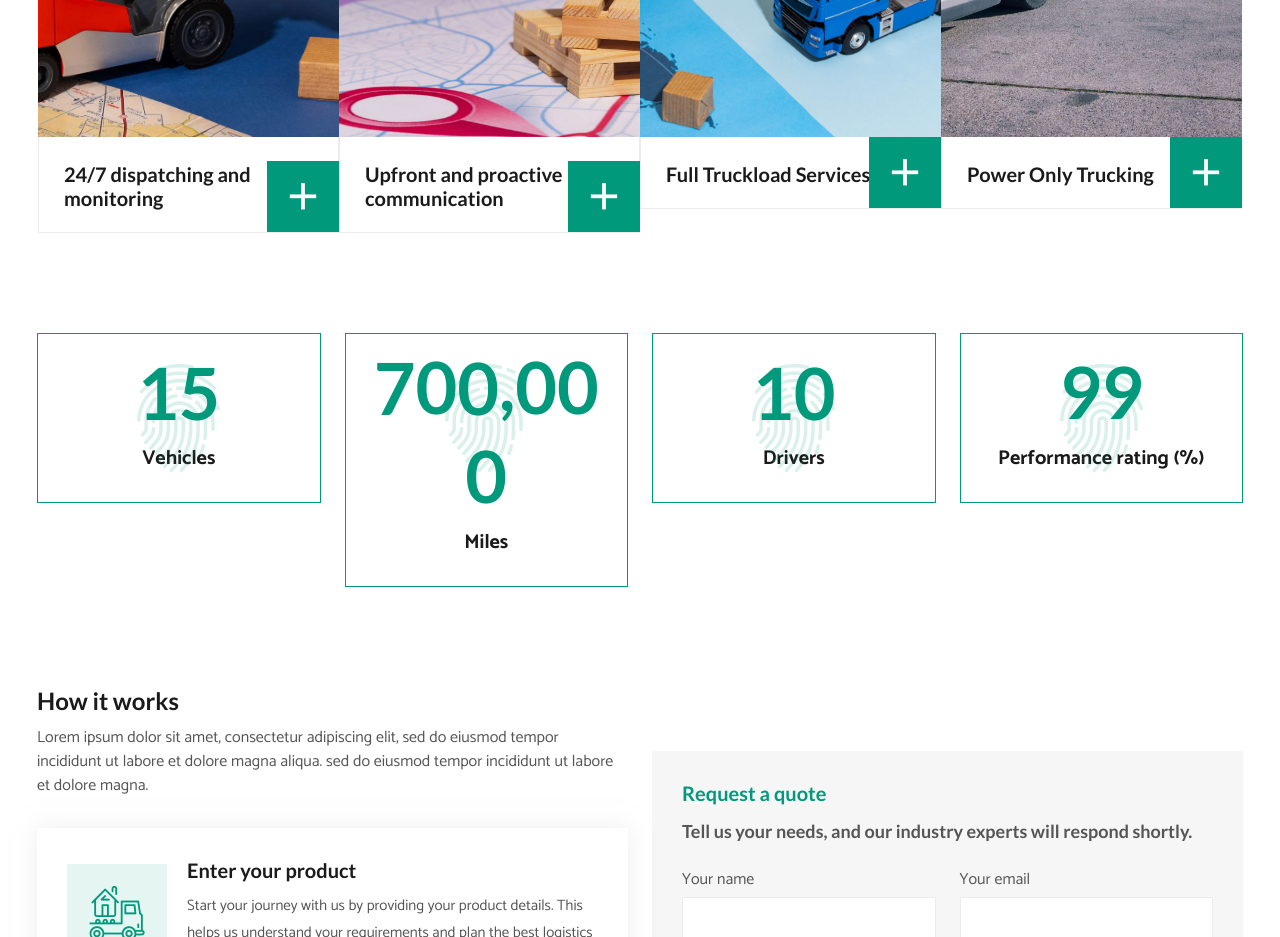
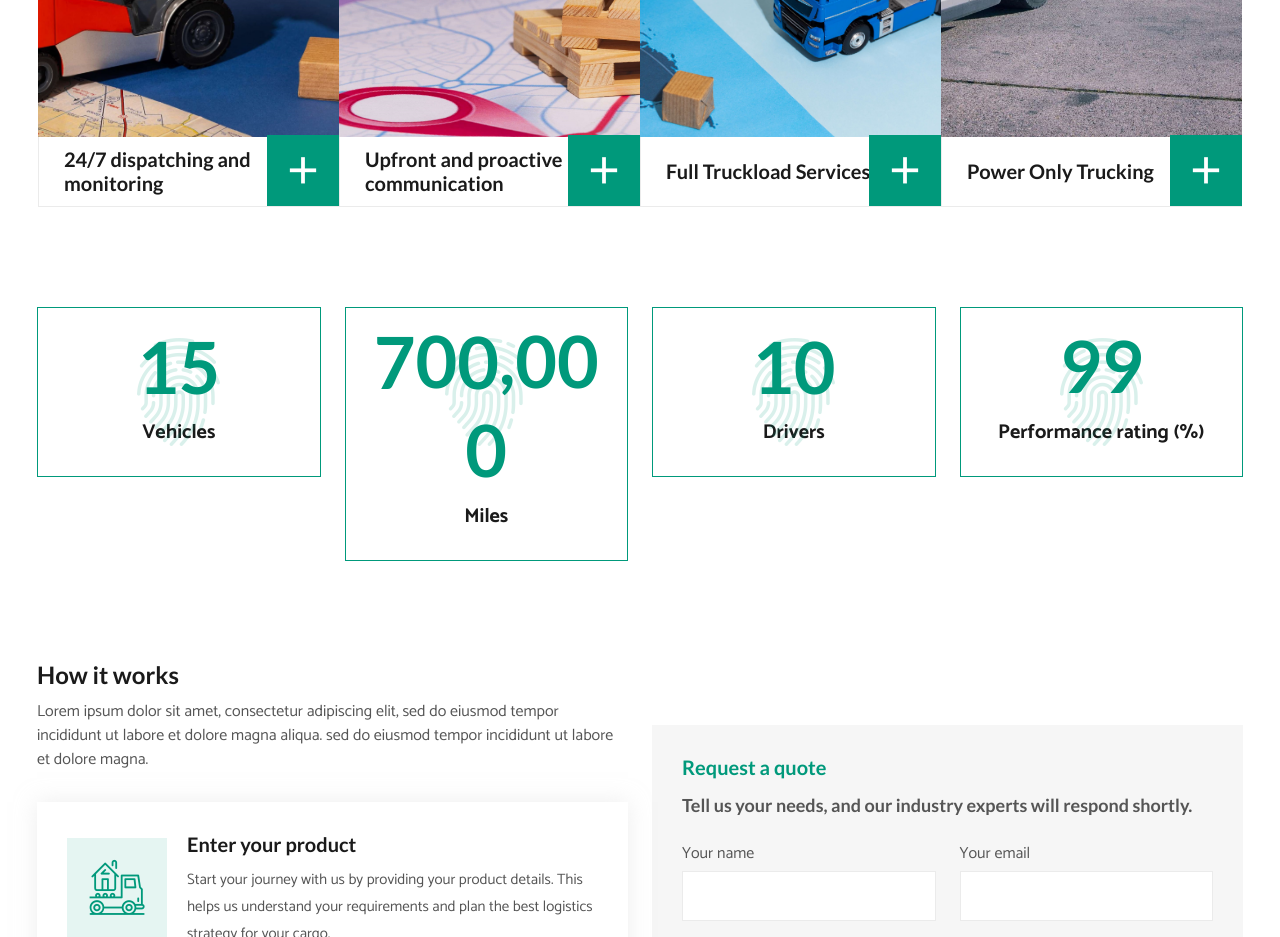
Before and after one commit to Zafarbek1810/SimonaINC, a plain HTML site: page index.html in a window 1280 px wide. Shown: the part 1720-2657 px from the top of the page. Drawn offline with Linux system fonts and the light colour scheme.

Commit message:
change service text

```diff
--- a/assets/css/style.css
+++ b/assets/css/style.css
@@ -1039,11 +1039,17 @@ button:focus {
 }
 
 .service-item .service-bottom {
-  padding: 25px 25px 22px;
+  padding: 10px 25px 10px;
   border-left: 1px solid #ebebeb;
   border-right: 1px solid #ebebeb;
   border-bottom: 1px solid #ebebeb;
   position: relative;
+  height: 70px;
+  display: flex;
+  align-items: center;
+
+
+
 }
 
 .service-item .service-bottom h3 {
```
